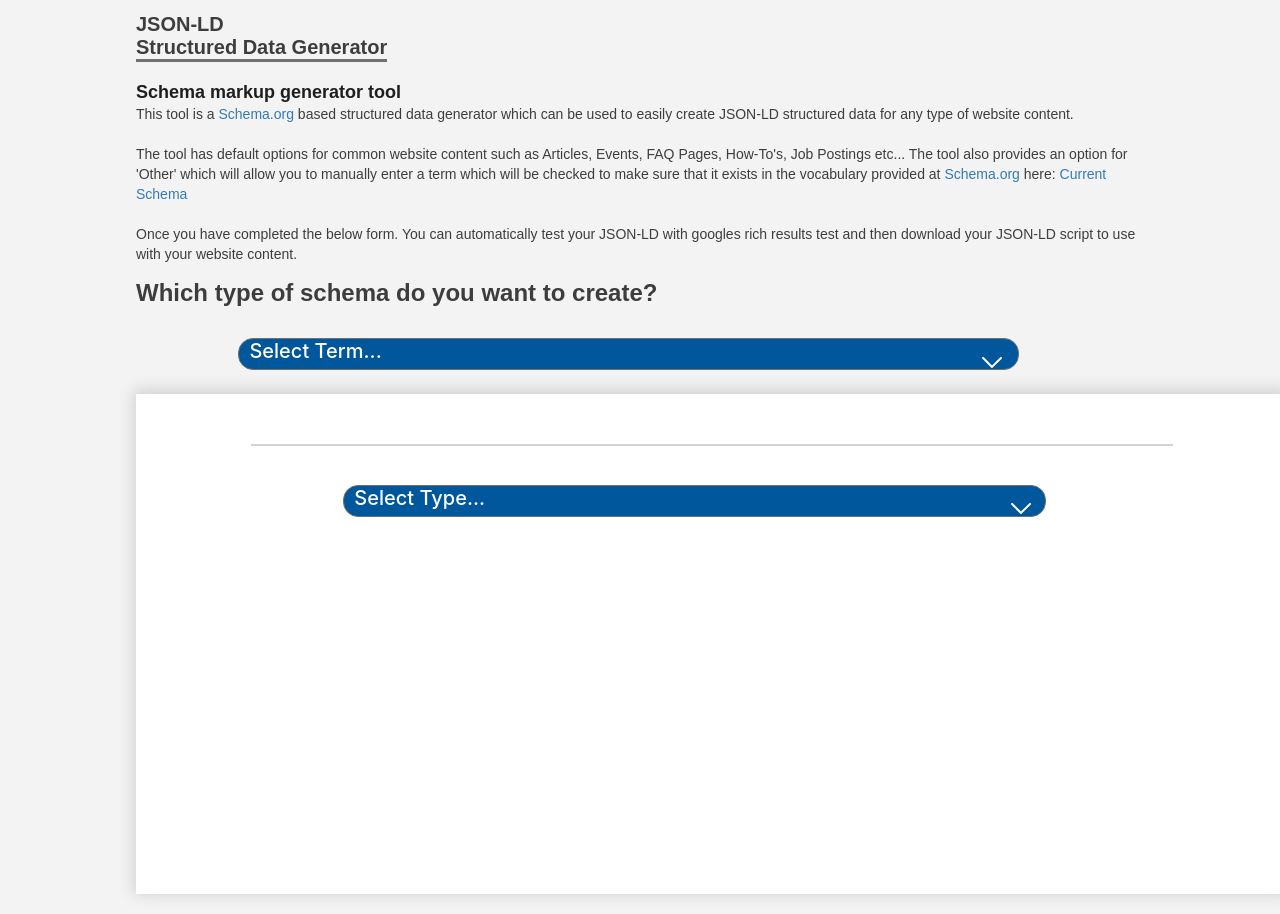
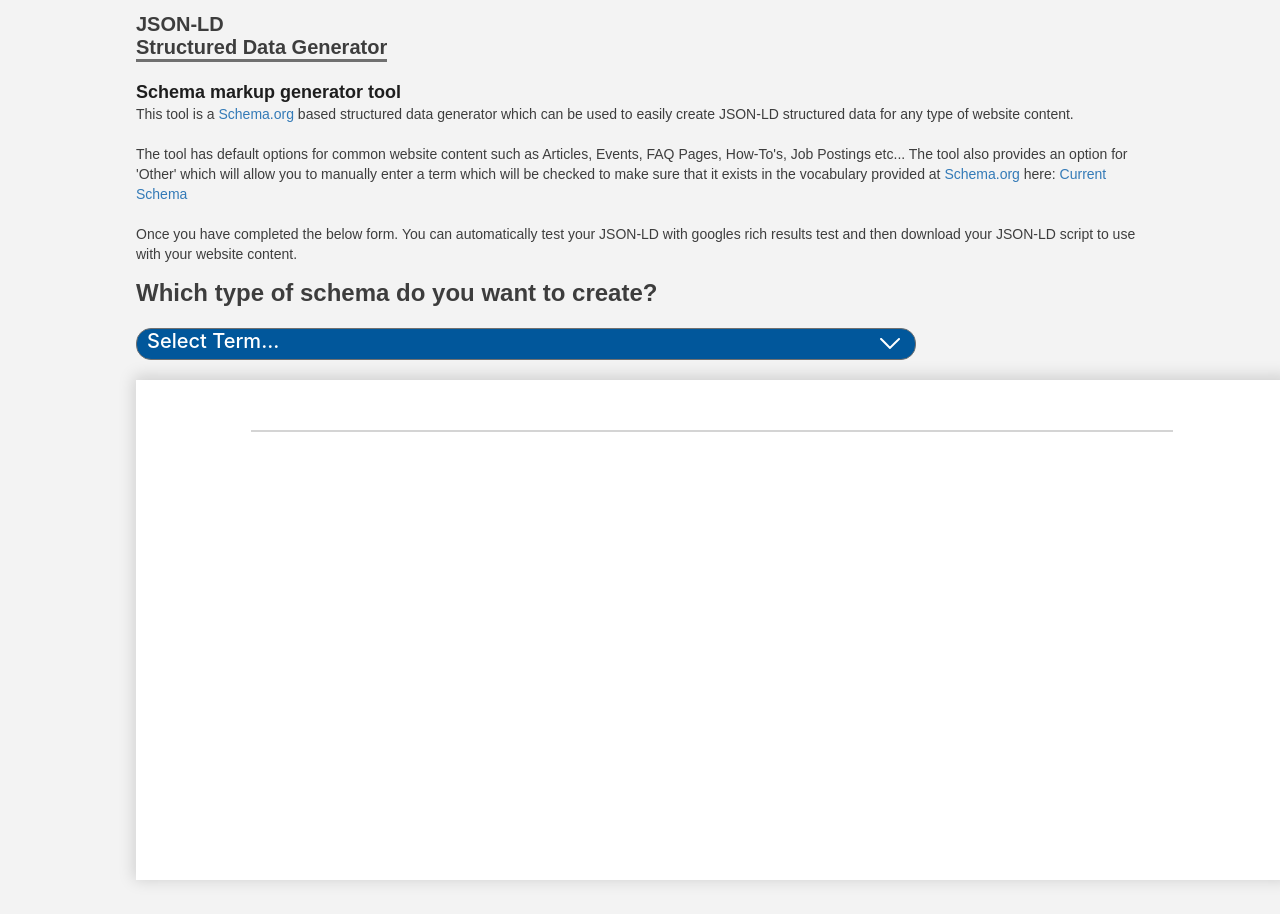
Before and after one commit to jlwood1/JSON-LD-Structured-Data-Tool, a React (Create React App) app: page / in a window 1280 px wide. Built offline with nearby package versions, Linux system fonts and the light colour scheme.

Commit message:
Minor UI changes. Got data loading dynamically into form component

```diff
--- a/src/components/DropdownWidget.js
+++ b/src/components/DropdownWidget.js
@@ -4,10 +4,11 @@ import {updateDropdown} from '../reducers/appReducer';
 import {connect} from 'react-redux';
 
 let DropdownWidget = (props) => {
-    console.log(props.options)
     const node = useRef();
     const [open, setOpen] = useState(false);
     const handleClick = e => {
+        if(!node.current)
+            return;
         if(node.current.contains(e.target)) {
             //inside click
             return;
@@ -24,21 +25,26 @@ let DropdownWidget = (props) => {
     }, []);
     let dropdownValue = props.dropdownValue ? props.dropdownValue : props.placeHolder;
     return (
+        props.showDropdown ?
             open ?
                 <div ref = {node} className = 'dropdown-wrapper' onClick = {() => {
                     setOpen(!open)
                 }}>
+                    <label className = 'form-label'> {props.label} </label>
                     <div className = 'dropdown' >
                         <div className = 'dropdown-text'> {dropdownValue} </div>
-                    <span className = 'dropdown-icon'> <img className = 'icon-small' src= {dropdownicon}/></span>
+                        <span className = 'dropdown-icon'><img className = 'icon-small' src= {dropdownicon}/> </span>
                     </div>
                     <div className = 'dropdown-content'>
                         <ul className = 'dropdown-list'>
-                        {props.options.map(opt => (
+                            {
+                                props.options.map(opt => (
                                     <li key = {opt} className = 'dropdown-list-item' onClick = {() => {
                                         props.onUpdate(props.dropdown, opt)
                                     }}> {opt} </li>
-                        ))}
+                                ))
+
+                            }
                         </ul>
                     </div>
                 </div>
@@ -46,12 +52,16 @@ let DropdownWidget = (props) => {
                 <div ref = {node} className = 'dropdown-wrapper' onClick = {() => {
                     setOpen(!open)
                 }}>
+                    <label className = 'form-label'> {props.label} </label>
                     <div className = 'dropdown'>
                         <div className = 'dropdown-text'> {dropdownValue} </div>
                         <span className = 'dropdown-icon'> <img className = 'icon-small' src= {dropdownicon}/></span>
                     </div>
                 </div>
+        :
+            ''
         )
+
 };
 
 
--- a/src/components/DynamicForm.js
+++ b/src/components/DynamicForm.js
@@ -6,35 +6,48 @@ import DropdownWidget from './DropdownWidget';
 import {updateDropdown} from '../reducers/appReducer'
 
 let DynamicForm = (props) => {
-    let showTypeDropdown = false;
+    let showTypeDropdown = true;
     const [dropdownValue, setDropdownValue] = useState(null);
-    const [dropdownOptions, setDropdownOptions] = useState(null)
+    const [typeDropdownOptions, setOptionsDropdown] = useState(null);
+    let term = props.term
+
+    if(!typeDropdownOptions) {
+        showTypeDropdown = false;
+    }
 
     const onUpdate = (type, value) => {
         setDropdownValue(value)
-        props.updateDropdown(type, value)
     }
+    const getOptions = async (term) => {
+        const response = await getSubTypes(term);
+        setOptionsDropdown(response)
+    };
+
+    useEffect(() => {
+        if(term) {
+            getOptions(term);
+        }
+        //reset drop down
+        setDropdownValue('Select Type...')
+    }, [term])
+
+
     return(
         <div className = 'form-wrapper'>
             <div className = 'form'>
                 <span className = 'form-header'>
-                    <h1 className = 'text-large'>{props.term}</h1>
+                    <h1 key = {props.term} className = 'text-large'>{props.term}</h1>
                 </span>
                 <form>
                     <DropdownWidget
-                     options = {dropdownOptions}
+                     options = {typeDropdownOptions}
                      showDropdown = {showTypeDropdown}
                      placeHolder = 'Select Type...'
                      dropdown = {'TypeOfTerm'}
                      onUpdate = {onUpdate}
                      dropdownValue = {dropdownValue}
+                     label = {term + ' Type'}
                     />
-                    {/* <label className = 'input-text-label'> Name </label>
-                    <input
-                        className = 'input-text'
-                        type = 'input'
-                        name = 'text'
-                    /> */}
                 </form>
             </div>
         </div>
--- a/src/index.scss
+++ b/src/index.scss
@@ -63,8 +63,8 @@ body {
 .dropdown-wrapper {
   width: 80%;
   margin: auto;
-  margin-top: 3%;
   cursor: pointer;
+  display: inline-block;
 }
 
 .dropdown {
@@ -73,6 +73,8 @@ body {
   background-color: #01579B;
   width: 95%;
   height: 30px;
+  display: inline-block;
+  position: relative;
 }
 
 .dropdown-text {
@@ -91,8 +93,10 @@ body {
 }
 .dropdown-icon {
   float: right;
-  margin-right: 2%;
-  margin-top: 2%;
+  margin: auto;
+  position: absolute;
+  right: 2%;
+  top: 20%;
 }
 .dropdown-content {
   width: 88%;
@@ -137,6 +141,17 @@ body {
   font-family: "Rubik","Arial",sans-serif;
   color: #000000bf;
   display: block;
+}
+
+.form-label {
+  font-size: 20px;
+  font-family: "Rubik","Arial",sans-serif;
+  color: #000000bf;
+  display: block;
+  margin: auto;
+  font-weight: 550;
+  margin-bottom: 5px;
+  width: 95%;
 }
 
 .form-wrapper {
@@ -187,3 +202,8 @@ body {
   font-weight: 500;
   font-size: 20px;
 }
+
+.relative-position {
+  height: auto;
+  width: auto;
+}
--- a/src/reducers/appReducer.js
+++ b/src/reducers/appReducer.js
@@ -16,6 +16,9 @@ export default function appReducer(store = initialStore, action) {
                 case store.typeDropdown.dropdown: {
                     return { ...store, typeDropdown: {dropdownType: payload.dropdown, dropdownValue: payload.dropdownValue}}
                 }
+                default: {
+                    return {...store}
+                }
             }
         }
         default: {
--- a/src/utils/getSubTypes.js
+++ b/src/utils/getSubTypes.js
@@ -1,15 +1,23 @@
-import { SSL_OP_SSLEAY_080_CLIENT_DH_BUG } from 'constants';
 import getSchema from './getSchema';
 import propertyExists from './propertyExists';
 
 let getSubTypes = async (term) => {
+    if(!term) {
+        return [];
+    }
     const schema = await getSchema()
     const schemaGraph = schema['@graph'];
     let subClasses = [];
     for(var i = 0; i < schemaGraph.length; i++) {
         if(schemaGraph[i]['rdfs:subClassOf']) {
             if(propertyExists(term, schemaGraph[i]['rdfs:subClassOf'])) {
-                subClasses.push(schemaGraph[i]['@id'])
+                let subClass = schemaGraph[i]['@id'];
+                if(subClass.indexOf('https://schema.org/') === 0) {
+                    subClass = subClass.replace('https://schema.org/', '')
+                } else if(subClass.indexOf('http://schema.org/') === 0) {
+                    subClass = subClass.replace('http://schema.org/', '')
+                }
+                subClasses.push(subClass)
             }
         }
     }
--- a/src/views/App.js
+++ b/src/views/App.js
@@ -6,12 +6,13 @@ import {updateDropdown} from '../reducers/appReducer';
 import propertyExists from '../utils/propertyExists';
 
 let App = (props) => {
-  const [termDropdownValue, setDropdownValue] = useState(null);
+  const [termDropdownValue, setTermDropdown] = useState(null);
 
-  const onUpdate = (type, value) => {
-    setDropdownValue(value)
+  const onTermUpdate = (type, value) => {
+    setTermDropdown(value);
     props.updateDropdown(type, value)
   }
+
 
   return (
     <div className = 'app-wrapper'>
@@ -35,11 +36,13 @@ let App = (props) => {
           options = {["Article", "Event", "FAQ Page", "How-to", "Job Posting", "Local Business", "Organization", "Person", "Product", "Recipe", "Video", "Website"]}
           dropdown = {'Term'}
           dropdownValue = {termDropdownValue}
-          onUpdate = {onUpdate}
+          onUpdate = {onTermUpdate}
+          showDropdown = {true}
         />
       </div>
       <DynamicForm
        term = {termDropdownValue}
+       update = {onTermUpdate}
       />
     </div>
 
```
Lines whose indentation alone changed are shown as unchanged.
